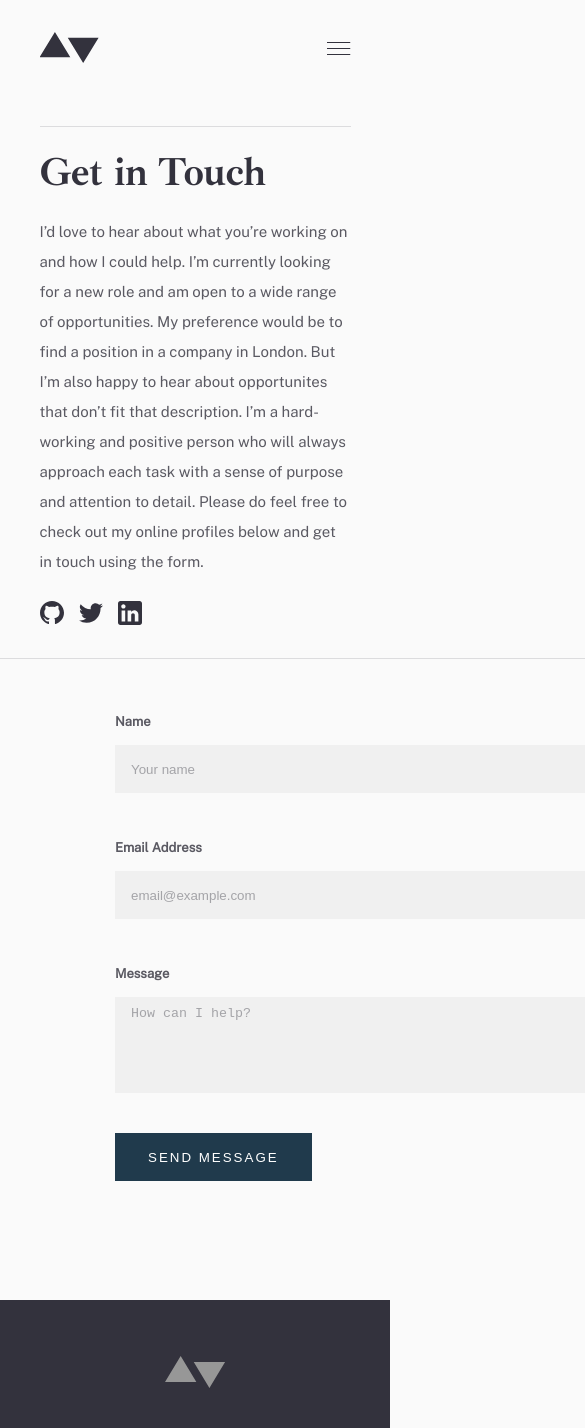
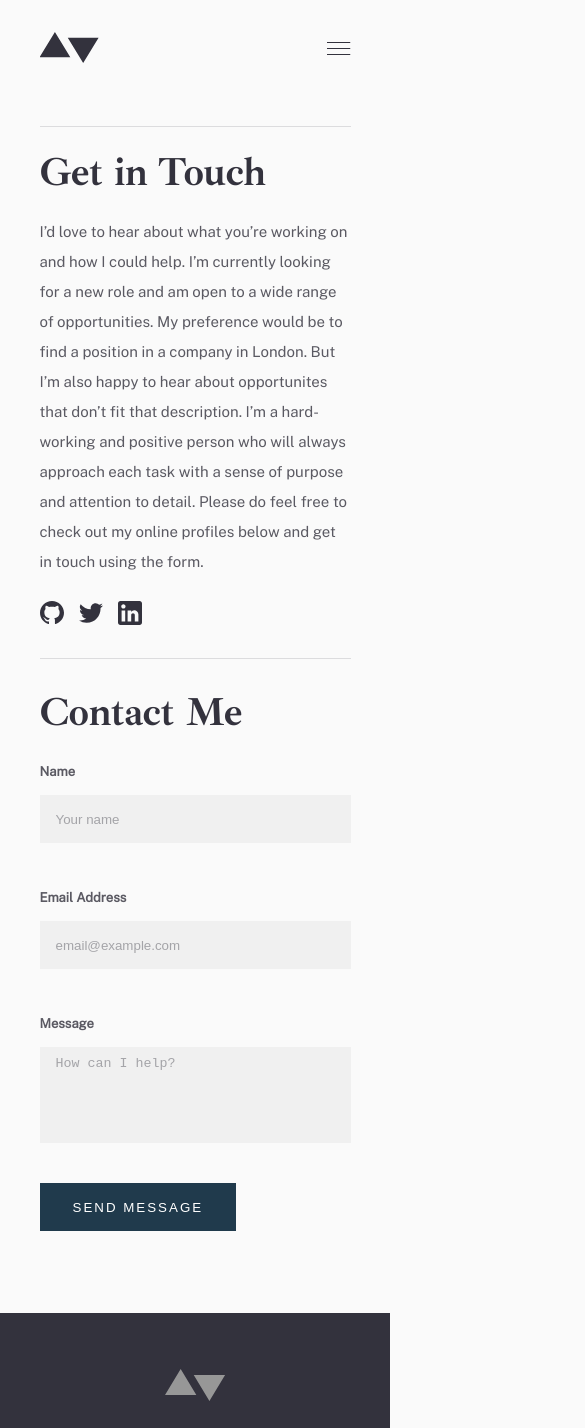
Before and after one commit to danielopq/minimalPortfolio, a React (Vite) app: page /contact in a window 390 px wide. Shown: the top 1428 px of the page, 585 px wide, since content can reach past the window. Built offline with nearby package versions, Linux system fonts and the light colour scheme.

Commit message:
contactForm.css - mobile version done

```diff
--- a/src/components/contactMe/contactForm/contactForm.css
+++ b/src/components/contactMe/contactForm/contactForm.css
@@ -124,4 +124,26 @@
 
 /*############################## MOBILE VERSION ##############################*/
 
-@media screen and (max-width:767px) {}
+@media screen and (max-width:767px) {
+    #contactForm{
+        width: 311px;
+        height: 575px;
+        padding: 32px 0px 0px;
+        margin-bottom: 80px;
+        flex-direction: column;
+        justify-content: flex-start;
+    }
+
+    #contactForm-content{
+        width: 311px;
+        margin-top: 24px;
+    }
+
+    #contactSentMessage{
+        width: 311px;
+    }
+
+    #contactSentMessageText{
+        font: 400 16px/30px 'PublicSans-Regular';
+    }
+}
```
